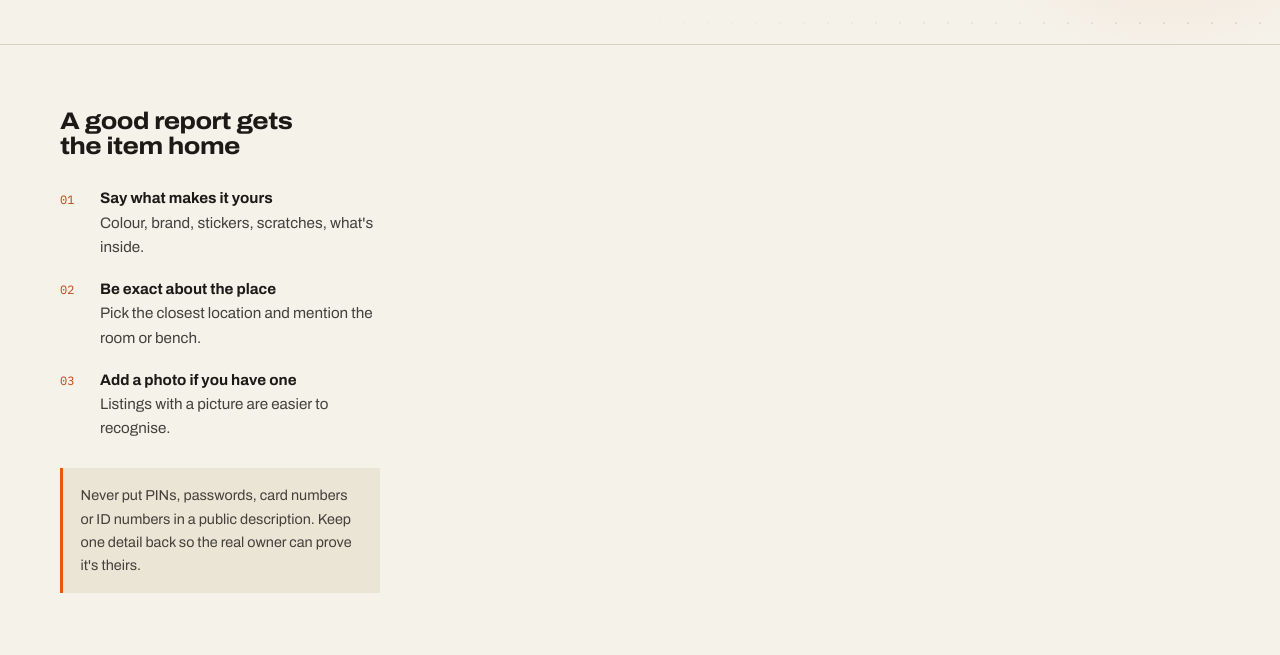
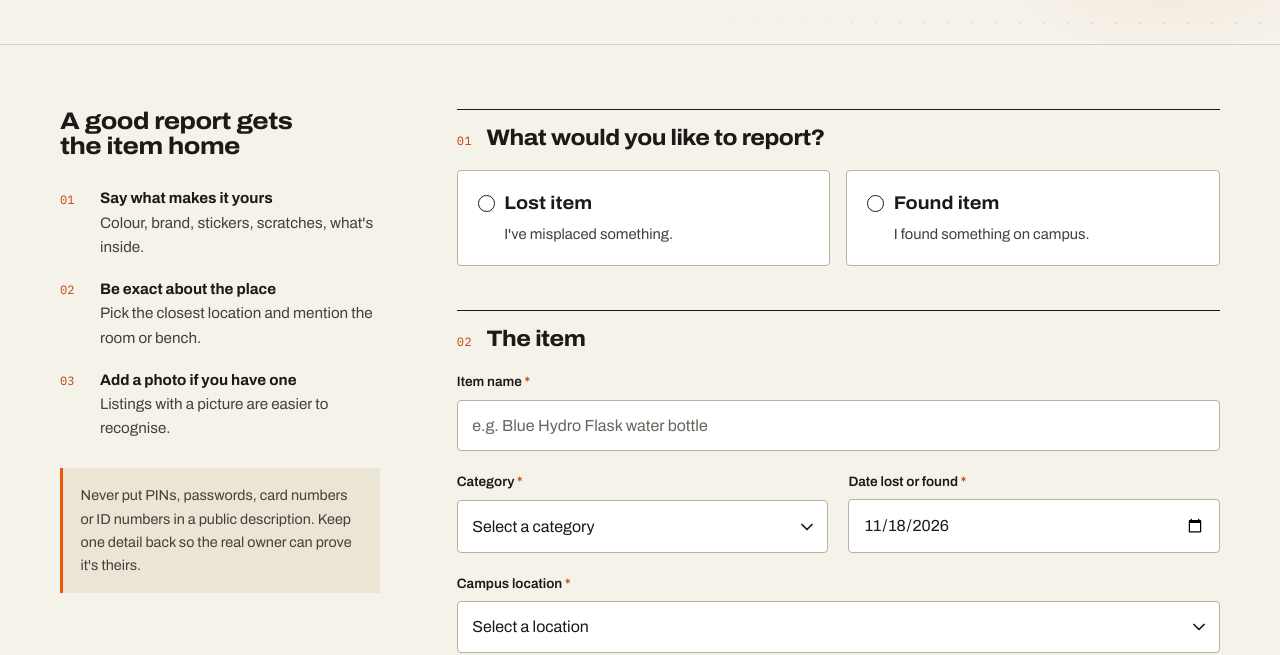
Before and after one commit to KL-Dulaksha/RuhunaFind-Group11, a plain HTML site: page report.html in a window 1280 px wide. Shown: the part 298-953 px from the top of the page. Drawn offline with Linux system fonts and the light colour scheme.

Commit message:
feat: build primary report content layout

```diff
--- a/css/report.css
+++ b/css/report.css
@@ -62,3 +62,116 @@
   font-size: 0.9rem;
   color: var(--ink-2);
 }
+/* 03 - Form Structure & Fieldsets */
+.form {
+  display: grid;
+  gap: 2.75rem;
+}
+
+.fsec {
+  border: 0;
+  padding: 0;
+  min-width: 0;
+  display: grid;
+  gap: 1.25rem;
+}
+
+.fsec__head {
+  display: flex;
+  align-items: baseline;
+  gap: 0.9rem;
+  padding-top: 1rem;
+  border-top: 1.5px solid var(--ink);
+}
+
+.fsec__head .mono {
+  color: var(--orange-deep);
+}
+
+.fsec__head h2 {
+  font-size: 1.4rem;
+  font-stretch: 108%;
+}
+
+.fgrid {
+  display: grid;
+  grid-template-columns: repeat(2, minmax(0, 1fr));
+  gap: 1.25rem;
+}
+
+.fgrid .span-2 {
+  grid-column: 1 / -1;
+}
+
+/* 04 - Interactive Radio Cards (Lost / Found) */
+.choices {
+  display: grid;
+  grid-template-columns: repeat(2, minmax(0, 1fr));
+  gap: 1rem;
+}
+
+.choice {
+  position: relative;
+  display: block;
+}
+
+.choice input {
+  position: absolute;
+  opacity: 0;
+  inset: 0;
+  cursor: pointer;
+}
+
+.choice__body {
+  display: grid;
+  gap: 0.3rem;
+  padding: 1.15rem 1.25rem;
+  background: var(--white);
+  border: 1.5px solid var(--line-2);
+  border-radius: var(--radius);
+  transition: border-color 0.15s, background-color 0.15s, box-shadow 0.15s;
+}
+
+.choice__body strong {
+  font-size: 1.15rem;
+  font-stretch: 108%;
+  display: flex;
+  align-items: center;
+  gap: 0.6rem;
+}
+
+.choice__body strong::before {
+  content: "";
+  width: 1.05rem;
+  height: 1.05rem;
+  border: 1.5px solid var(--ink);
+  border-radius: 50%;
+  flex: none;
+  transition: background-color 0.15s, box-shadow 0.15s;
+}
+
+.choice__body span {
+  color: var(--ink-2);
+  font-size: 0.92rem;
+  padding-left: 1.65rem;
+}
+
+.choice:hover .choice__body {
+  border-color: var(--ink);
+}
+
+.choice input:checked + .choice__body {
+  border-color: var(--ink);
+  box-shadow: 0 0 0 1.5px var(--ink);
+  background: #fff7f0;
+}
+
+.choice input:checked + .choice__body strong::before {
+  background: var(--orange);
+  box-shadow: inset 0 0 0 3px var(--white);
+}
+
+.choice input:focus-visible + .choice__body {
+  outline: 2px solid var(--orange);
+  outline-offset: 3px;
+}
--- a/report.html
+++ b/report.html
@@ -65,6 +65,46 @@
 
         <div>
           <form class="form" id="report-form" novalidate>
+             <fieldset class="fsec">
+              <div class="fsec__head"><span class="mono">01</span><h2>What would you like to report?</h2></div>
+              <div class="choices" role="radiogroup">
+                <label class="choice">
+                  <input type="radio" name="type" value="lost">
+                  <span class="choice__body"><strong>Lost item</strong><span>I've misplaced something.</span></span>
+                </label>
+                <label class="choice">
+                  <input type="radio" name="type" value="found">
+                  <span class="choice__body"><strong>Found item</strong><span>I found something on campus.</span></span>
+                </label>
+              </div>
+              <p class="field__err" id="err-type" role="alert"></p>
+            </fieldset>
+
+            <fieldset class="fsec">
+              <div class="fsec__head"><span class="mono">02</span><h2>The item</h2></div>
+              <div class="fgrid">
+                <div class="field span-2">
+                  <label for="title">Item name <span class="req">*</span></label>
+                  <input class="input" id="title" name="title" type="text" placeholder="e.g. Blue Hydro Flask water bottle" maxlength="80" autocomplete="off">
+                  <p class="field__err" id="err-title" role="alert"></p>
+                </div>
+                <div class="field">
+                  <label for="category">Category <span class="req">*</span></label>
+                  <select class="select" id="category" name="category"></select>
+                  <p class="field__err" id="err-category" role="alert"></p>
+                </div>
+                <div class="field">
+                  <label for="date">Date lost or found <span class="req">*</span></label>
+                  <input class="input" id="date" name="date" type="date">
+                  <p class="field__err" id="err-date" role="alert"></p>
+                </div>
+                <div class="field span-2">
+                  <label for="location">Campus location <span class="req">*</span></label>
+                  <select class="select" id="location" name="location"></select>
+                  <p class="field__err" id="err-location" role="alert"></p>
+                </div>
+              </div>
+            </fieldset>
           </form>
         </div>
       </div>
```
